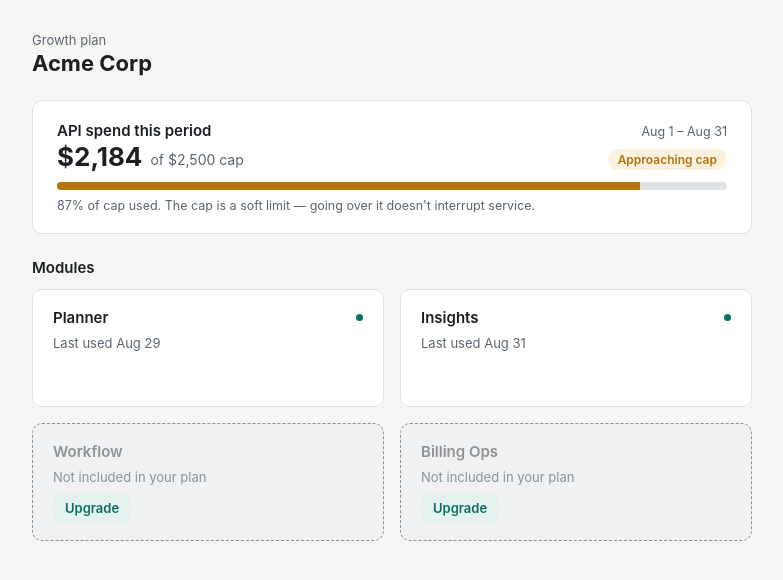
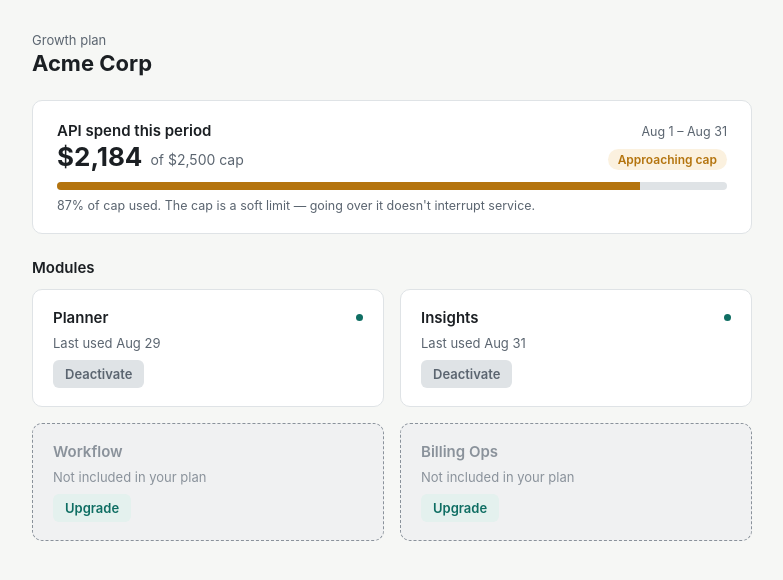
Before and after one commit to Satabari/tenant-dashboard, a Next.js app: page / in a window 1280 px wide. Shown: the top 580 px of the page, without its empty margins (248-1031 px from the left). Built offline with nearby package versions, Linux system fonts and the light colour scheme.

Commit message:
feat: add module deactivation and spend recovery functionality

```diff
--- a/components/ModuleCard.module.css
+++ b/components/ModuleCard.module.css
@@ -66,3 +66,22 @@
 .upgradeBtn:hover {
   filter: brightness(0.97);
 }
+
+.deactivateBtn {
+  margin-top: auto;
+  align-self: flex-start;
+  font-size: 13px;
+  font-weight: 600;
+  color: var(--ink-muted);
+  background: var(--border);
+  border: none;
+  border-radius: 6px;
+  padding: 6px 12px;
+  cursor: pointer;
+  transition: all 0.2s ease;
+}
+
+.deactivateBtn:hover {
+  background: var(--ink-muted);
+  color: white;
+}
--- a/components/ModuleCard.tsx
+++ b/components/ModuleCard.tsx
@@ -5,9 +5,11 @@
 export default function ModuleCard({
   module,
   onUpgrade,
+  onDeactivate,
 }: {
   module: Module;
   onUpgrade: (moduleId: string) => void;
+  onDeactivate: (moduleId: string) => void;
 }) {
   const locked = !module.active;
 
@@ -26,9 +28,17 @@
           </button>
         </>
       ) : (
-        <p className={styles.meta}>
-          Last used {module.lastUsedAt ? formatShortDate(module.lastUsedAt) : "—"}
-        </p>
+        <>
+          <p className={styles.meta}>
+            Last used {module.lastUsedAt ? formatShortDate(module.lastUsedAt) : "—"}
+          </p>
+          <button
+            className={styles.deactivateBtn}
+            onClick={() => onDeactivate(module.id)}
+          >
+            Deactivate
+          </button>
+        </>
       )}
     </div>
   );
--- a/components/ModuleGrid.tsx
+++ b/components/ModuleGrid.tsx
@@ -5,9 +5,11 @@
 export default function ModuleGrid({
   modules,
   onUpgrade,
+  onDeactivate,
 }: {
   modules: Module[];
   onUpgrade: (moduleId: string) => void;
+  onDeactivate: (moduleId: string) => void;
 }) {
   if (modules.length === 0) {
     return <p className={styles.empty}>No modules configured for this tenant yet.</p>;
@@ -16,7 +18,12 @@
   return (
     <div className={styles.grid}>
       {modules.map((m) => (
-        <ModuleCard key={m.id} module={m} onUpgrade={onUpgrade} />
+        <ModuleCard
+          key={m.id}
+          module={m}
+          onUpgrade={onUpgrade}
+          onDeactivate={onDeactivate}
+        />
       ))}
     </div>
   );
--- a/components/TenantDashboard.tsx
+++ b/components/TenantDashboard.tsx
@@ -39,8 +39,88 @@
   }, [load]);
 
   const handleUpgrade = (moduleId: string) => {
-    // Real implementation: open upgrade modal / route to billing with moduleId.
-    console.log("Upgrade requested for module:", moduleId);
+    if (state.status !== "success") return;
+
+    // Find the module being upgraded
+    const moduleIndex = state.data.modules.findIndex((m) => m.id === moduleId);
+    if (moduleIndex === -1) return;
+
+    // Define upgrade spend amounts for each module
+    const upgradeSpend: Record<string, number> = {
+      workflow: 45000,
+      billing: 52000,
+    };
+
+    const spendIncrease = upgradeSpend[moduleId] || 50000;
+
+    // Update state: activate module and increase spend
+    const updatedModules = [...state.data.modules];
+    updatedModules[moduleIndex] = {
+      ...updatedModules[moduleIndex],
+      active: true,
+      lastUsedAt: new Date().toISOString(),
+    };
+
+    const updatedUsage = {
+      ...state.data.usage,
+      spendCents: state.data.usage.spendCents + spendIncrease,
+      byModule: [
+        ...state.data.usage.byModule,
+        {
+          moduleId,
+          spendCents: spendIncrease,
+          calls: Math.floor(spendIncrease / 10),
+        },
+      ],
+    };
+
+    setState({
+      status: "success",
+      data: {
+        ...state.data,
+        modules: updatedModules,
+        usage: updatedUsage,
+      },
+    });
+  };
+
+  const handleDeactivate = (moduleId: string) => {
+    if (state.status !== "success") return;
+
+    // Find the module being deactivated
+    const moduleIndex = state.data.modules.findIndex((m) => m.id === moduleId);
+    if (moduleIndex === -1) return;
+
+    // Find the usage entry for this module
+    const usageIndex = state.data.usage.byModule.findIndex((u) => u.moduleId === moduleId);
+    if (usageIndex === -1) return;
+
+    // Get the spend to recover
+    const moduleSpend = state.data.usage.byModule[usageIndex].spendCents;
+
+    // Update state: deactivate module and recover spend
+    const updatedModules = [...state.data.modules];
+    updatedModules[moduleIndex] = {
+      ...updatedModules[moduleIndex],
+      active: false,
+      lastUsedAt: null,
+    };
+
+    const updatedByModule = state.data.usage.byModule.filter((_, idx) => idx !== usageIndex);
+    const updatedUsage = {
+      ...state.data.usage,
+      spendCents: Math.max(0, state.data.usage.spendCents - moduleSpend),
+      byModule: updatedByModule,
+    };
+
+    setState({
+      status: "success",
+      data: {
+        ...state.data,
+        modules: updatedModules,
+        usage: updatedUsage,
+      },
+    });
   };
 
   return (
@@ -66,7 +146,11 @@
             <UsagePanel usage={state.data.usage} />
             <div>
               <h2 className={styles.sectionTitle}>Modules</h2>
-              <ModuleGrid modules={state.data.modules} onUpgrade={handleUpgrade} />
+              <ModuleGrid
+                modules={state.data.modules}
+                onUpgrade={handleUpgrade}
+                onDeactivate={handleDeactivate}
+              />
             </div>
           </div>
         )}
```
